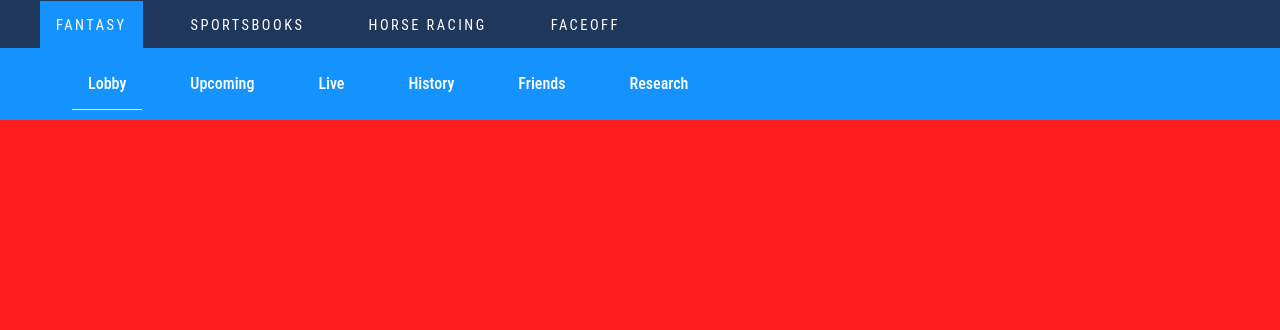
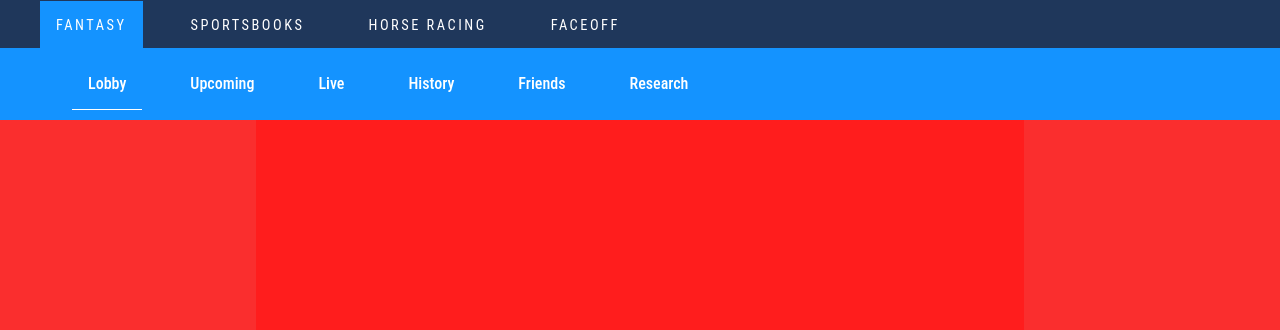
Before and after one commit to HungerMadra/fanduel, a plain HTML site: page DASHBOARD/index.html in a window 1280 px wide. Shown: the top 330 px of the page. Drawn offline with Linux system fonts and the light colour scheme.

Commit message:
carousel updated

```diff
--- a/DASHBOARD/index.css
+++ b/DASHBOARD/index.css
@@ -367,3 +367,26 @@ ul{
       text-align: center;
       color: white;
   }
+
+
+  .slider--left__container,
+  .slider--right__container{
+    height: 100%;
+    width: 20%;
+    background-color:rgb(250, 46, 46);
+  }
+
+  .slider__container{
+    display: flex;
+    justify-content: space-between;
+    align-items: center;
+    background-color: rgb(255, 29, 29);
+    width: 100%;
+    height: 100%;
+  }
+  .section--3{
+    /* position: relative; */
+  }
+  .slider--right__container{
+    right: 0;
+  }
--- a/DASHBOARD/index.html
+++ b/DASHBOARD/index.html
@@ -31,8 +31,7 @@
       <nav class="operations btm__nav">
         <ul class="operations__tab-container primary-nav-list__btm">
           <li><img src="" alt=""></li>
-                    <li class="btn operations__tab operations__tab--1 operations__tab--active primary-nav-item"
-                        data-tab="1">
+          <li class="btn operations__tab operations__tab--1 operations__tab--active primary-nav-item" data-tab="1">
             <a href="" class="primary-nav-anchor"><span class="link-text">Lobby</span></a>
           </li>
 
@@ -122,9 +121,17 @@
                   </address>
                 </div>
               </div>
+              <div class="slider__container">
+                <div class="slider--left__container">
+                  <button class="slider__btn slider__btn--left">&larr;</button>
 
-                          <button class="slider__btn slider__btn--left">&larr;</button>
+                </div>
+                <div class="slider--right__container">
                   <button class="slider__btn slider__btn--right">&rarr;</button>
+
+                </div>
+              </div>
+
               <div class="dots"></div>
             </div>
           </section>
```
Lines whose indentation alone changed are shown as unchanged.
